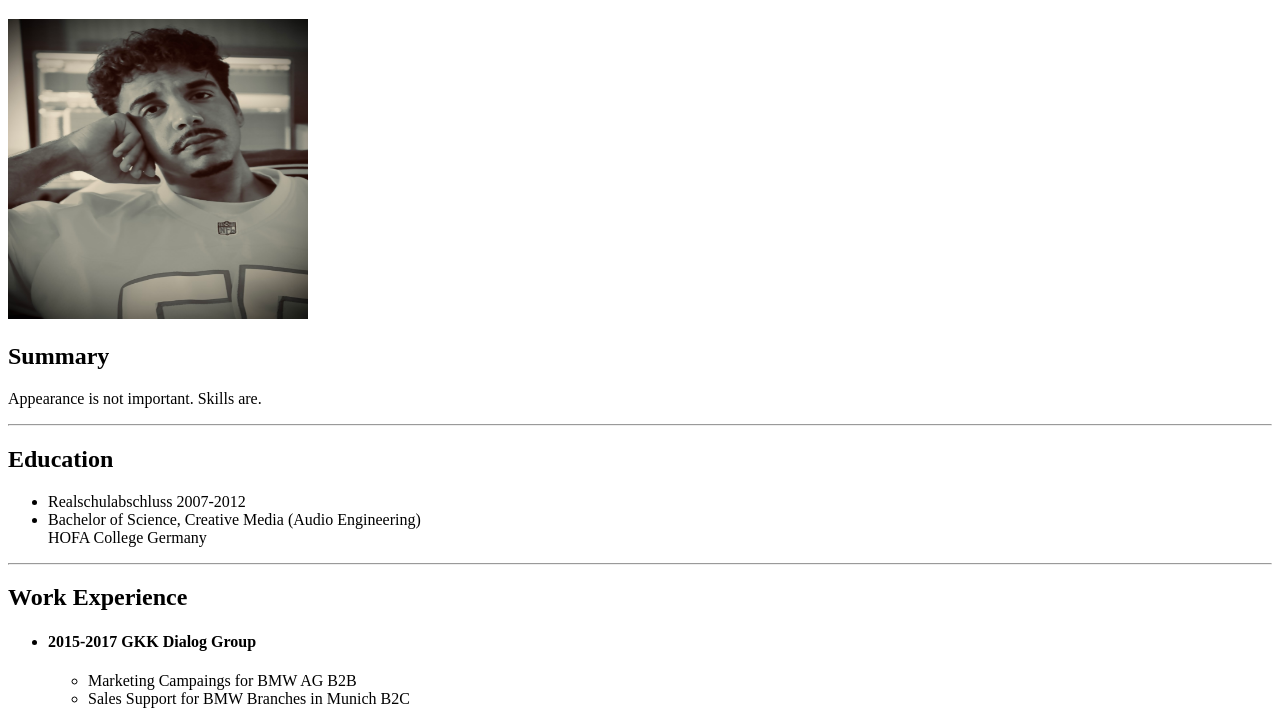
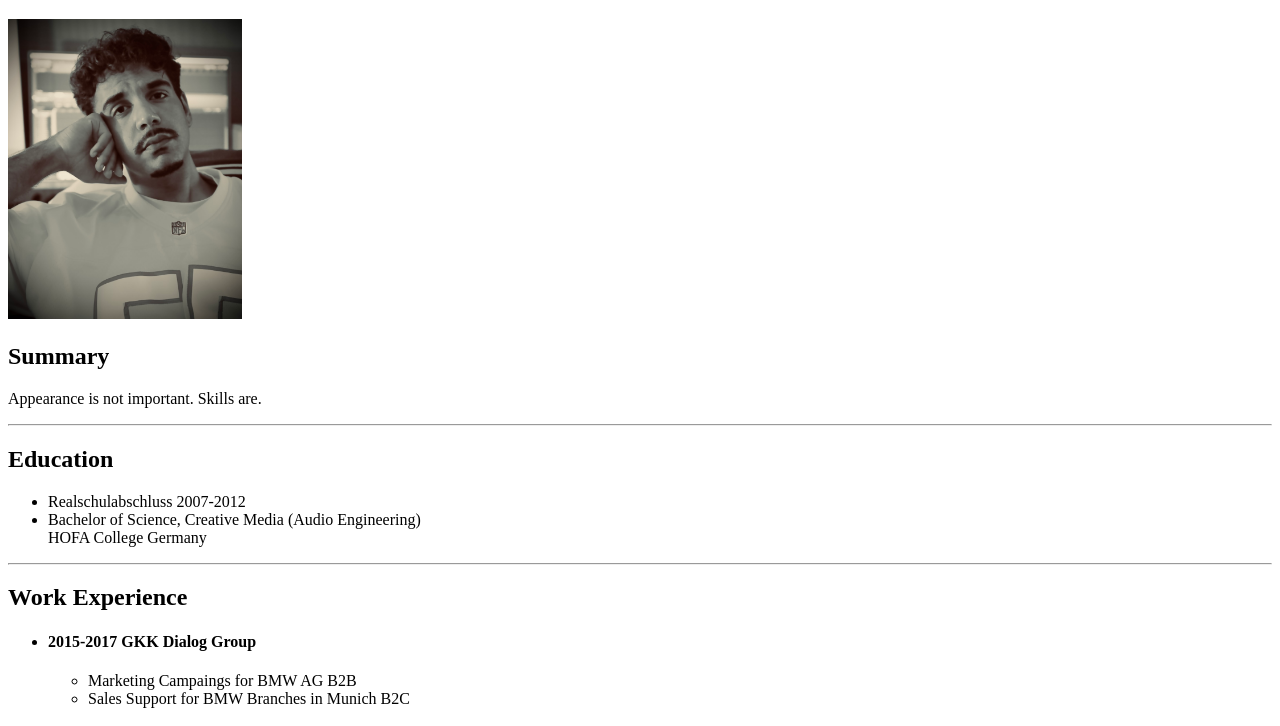
Before and after one commit to OGSambo85/Resume, a plain HTML site: page index.html in a window 1280 px wide. Shown: the part 61-787 px from the top of the page. Drawn offline with Linux system fonts and the light colour scheme.

Commit message:
index.html aktualisieren

```diff
--- a/index.html
+++ b/index.html
@@ -6,7 +6,7 @@
     </head>
     <body>
         <h1>Samy Said</h1>
-        <img src="./assets/pict231001_1810380000.jpeg" height="300" width="300">
+        <img src="./assets/pict231001_1810380000.jpeg" height="300">
         <h2>Summary</h2>
         <p>Appearance is not important. Skills are.</p>
         <hr/>
```
